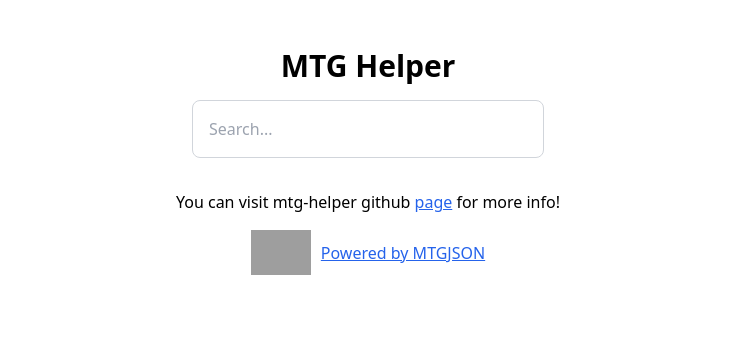
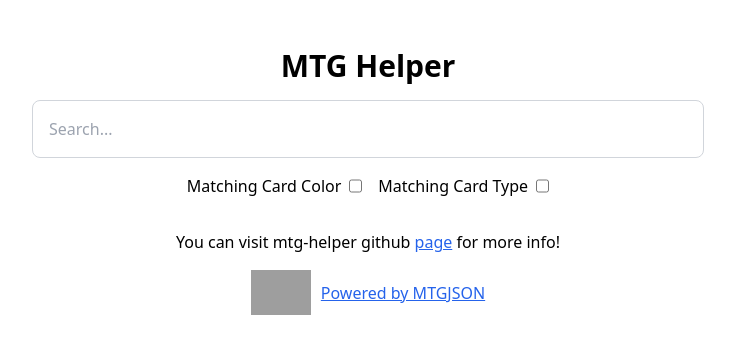
Before and after one commit to Luvkitri/mtg-helper-frontend-example, a SvelteKit app: page / in a window 1280 px wide. Shown: the top 354 px of the page, without its empty margins (272-1007 px from the left). Built offline with nearby package versions, Linux system fonts and the light colour scheme; grey boxes are pictures that could not be loaded.

Commit message:
Working on filters

```diff
--- /dev/null
+++ b/src/lib/Dropdown.svelte
@@ -0,0 +1,14 @@
+<script>
+	let isOpened = false;
+</script>
+
+<div class="relative flex justify-center gap-4 px-4">
+	<div class="align-center flex gap-2">
+		<label for="filter-color">Matching Card Color</label>
+		<input name="filter-color" type="checkbox" />
+	</div>
+	<div class="align-center flex gap-2">
+		<label for="filter-type">Matching Card Type</label>
+		<input name="filter-type" type="checkbox" />
+	</div>
+</div>
--- a/src/lib/Search.svelte
+++ b/src/lib/Search.svelte
@@ -1,5 +1,5 @@
 <script>
-	import { env } from "$env/dynamic/public";
+	import { env } from '$env/dynamic/public';
 	export let setSelectedCardId;
 	/** @type {string[]} */
 	let autocompleteSuggestions = [];
@@ -42,23 +42,25 @@
 	}
 </script>
 
-<div class="relative flex flex-col w-full">
+<div class="relative flex w-full flex-col">
 	<input
 		name="search"
 		type="text"
 		autocomplete="off"
 		placeholder="Search..."
-		class="z-20 rounded-lg border border-gray-300 p-4 hover:border-blue-500 focus:border-blue-500 focus:outline-none"
+		class="z-20 rounded-lg border border-gray-300 p-4 hover:border-sky-700 focus:border-sky-700 focus:outline-none"
 		bind:value={query}
 		on:keyup={debounce(fetchAutocompleteSuggestions, 300)}
-
 	/>
 	{#if Object.values(autocompleteSuggestions).length > 0}
-		<div class="absolute z-10 mt-11 border-x border-b border-gray-300 pt-4 flex flex-col bg-white w-full">
+		<div
+			class="absolute z-10 mt-11 flex w-full flex-col border-x border-b border-gray-300 bg-white pt-4"
+		>
 			{#each Object.entries(autocompleteSuggestions) as [id, suggestion]}
 				<button
 					class="cursor-pointer rounded-md p-2 hover:bg-blue-50"
-					on:click={() => handleAutocompleteElementClick(id, suggestion)}><p class="ml-2">{suggestion}</p></button
+					on:click={() => handleAutocompleteElementClick(id, suggestion)}
+					><p class="ml-2">{suggestion}</p></button
 				>
 			{/each}
 		</div>
--- a/src/routes/+page.svelte
+++ b/src/routes/+page.svelte
@@ -2,6 +2,7 @@
 	import { env } from '$env/dynamic/public';
 	import Search from '$lib/Search.svelte';
 	import Pagination from '$lib/Pagination.svelte';
+	import Dropdown from '$lib/Dropdown.svelte';
 
 	let selectedCardId;
 	let similarCards = [];
@@ -53,8 +54,9 @@
 
 <div class="flex w-full flex-col items-center">
 	<h1 class="text-3xl font-bold">MTG Helper</h1>
-	<div class="flex w-96 p-4">
+	<div class="flex w-[44rem] flex-col gap-4 p-4">
 		<Search {setSelectedCardId} />
+		<Dropdown text={'Advanced filters'} />
 	</div>
 	<div class="grid grid-cols-5 gap-4">
 		{#each similarCards as card}
```
